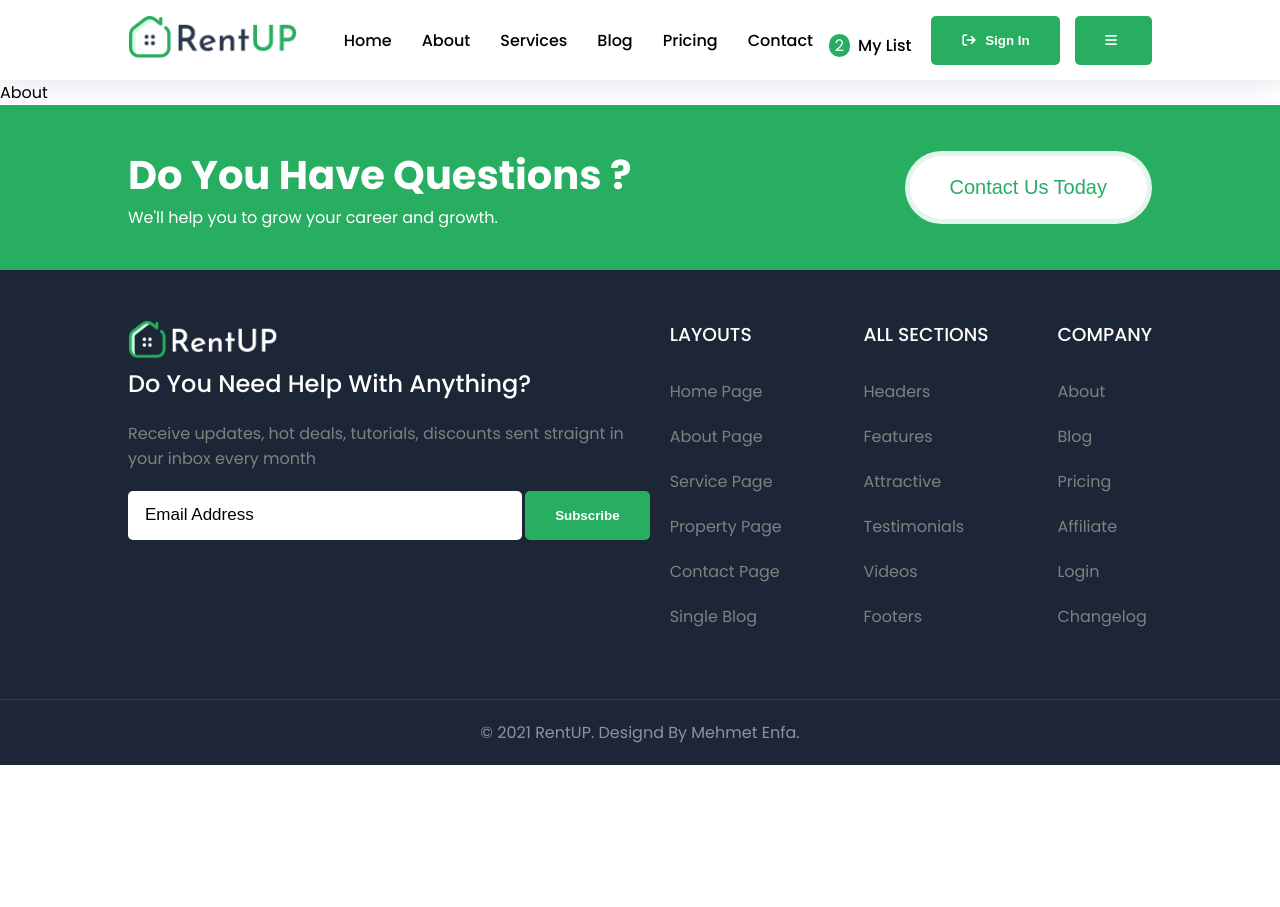
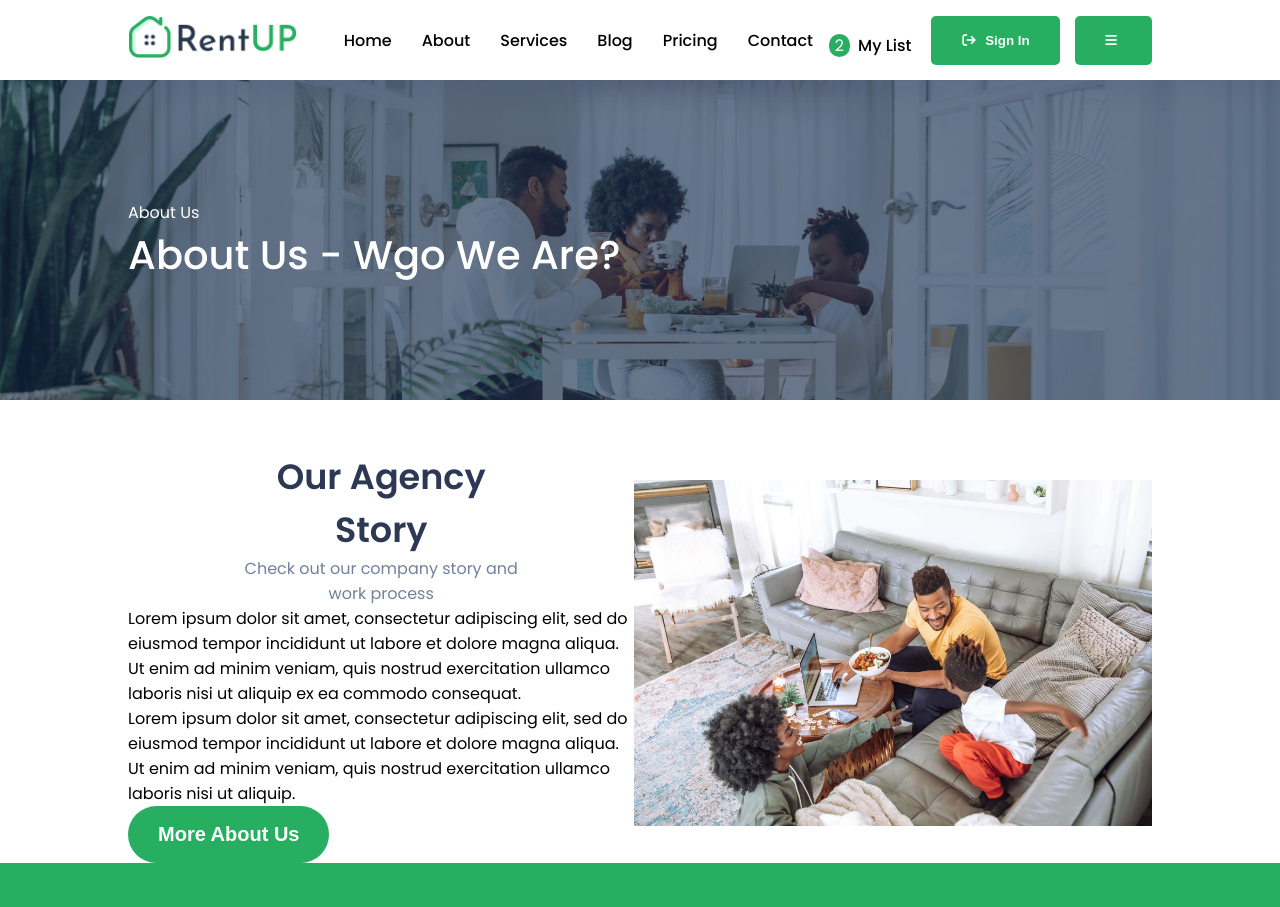
Before and after one commit to mehmetenfa/rentup-app, a React (Create React App) app: page /about in a window 1280 px wide. Shown: the top 907 px of the page. Before the commit the page ends 800 px from the top, so only its background shows below. Built offline with nearby package versions, Linux system fonts and the light colour scheme.

Commit message:
aboutFile

```diff
--- a/src/components/about/About.jsx
+++ b/src/components/about/About.jsx
@@ -1,9 +1,42 @@
-import React from 'react'
+import React from "react";
+import Back from "../common/Back";
+import Heading from "../common/Heading";
+import img from "../images/about.jpg";
+import "./about.css";
 
 const About = () => {
   return (
-    <div>About</div>
-  )
-}
+    <>
+      <section className="about">
+        <Back name='About Us' title='About Us - Wgo We Are?' cover={img} />
+        <div className="container flex mtop">
+          <div className="left row">
+            <Heading
+              title="Our Agency Story"
+              subtitle="Check out our company story and work process"
+            />
 
-export default About
+            <p>
+              Lorem ipsum dolor sit amet, consectetur adipiscing elit, sed do
+              eiusmod tempor incididunt ut labore et dolore magna aliqua. Ut
+              enim ad minim veniam, quis nostrud exercitation ullamco laboris
+              nisi ut aliquip ex ea commodo consequat.
+            </p>
+            <p>
+              Lorem ipsum dolor sit amet, consectetur adipiscing elit, sed do
+              eiusmod tempor incididunt ut labore et dolore magna aliqua. Ut
+              enim ad minim veniam, quis nostrud exercitation ullamco laboris
+              nisi ut aliquip.
+            </p>
+            <button className="btn2">More About Us</button>
+          </div>
+          <div className="right row">
+            <img src="./immio.jpg" alt="" />
+          </div>
+        </div>
+      </section>
+    </>
+  );
+};
+
+export default About;
```
